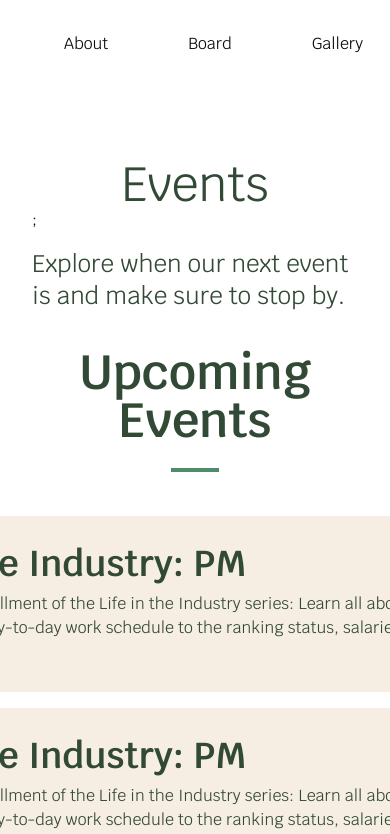
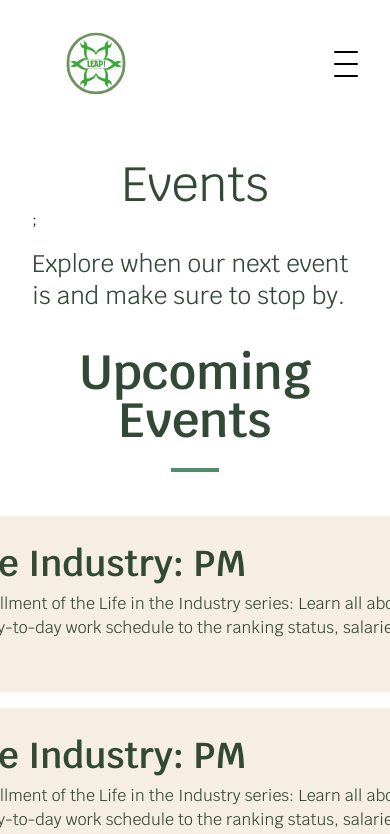
Before and after one commit to acm-ucr/leap-website, a Next.js app: page /events in a window 390 px wide. Shown: the top 834 px of the page. Built offline with nearby package versions, Linux system fonts and the light colour scheme.

Commit message:
added mobile responsiveness to navbar. Issue with toggling menu back to closed

```diff
--- a/package.json
+++ b/package.json
@@ -19,6 +19,7 @@
     "clsx": "^2.1.1",
     "embla-carousel-react": "^8.5.2",
     "lucide-react": "^0.417.0",
+    "motion": "^12.4.2",
     "next": "~14.2.10",
     "react": "~18.3.1",
     "react-dom": "~18.3.1",
--- a/src/components/Navbar.tsx
+++ b/src/components/Navbar.tsx
@@ -1,25 +1,173 @@
+"use client";
 import ucr_leap_logo from "../public/ucr_leap_logo.svg";
 import { navigations } from "@/data/navbar";
 import Link from "next/link";
 import Image from "next/image";
+import { useState, useRef, useEffect } from "react";
+import { motion } from "motion/react";
 
 const Navbar = () => {
+  const [isOpen, setIsOpen] = useState(false);
+  const containerRef = useRef<HTMLDivElement>(null);
+  const { height } = useDimensions(containerRef);
+
+  const handleClick = () => {
+    setIsOpen(!isOpen);
+    console.log(!isOpen);
+  };
+
+  const closeMenu = () => {
+    setIsOpen(false);
+  };
+
+  useEffect(() => {
+    const handleClickOutside = (event: MouseEvent) => {
+      if (!containerRef.current?.contains(event.target as Node)) {
+        setIsOpen(false);
+      }
+    };
+
+    if (isOpen) {
+      document.addEventListener("mousedown", handleClickOutside);
+    } else {
+      document.removeEventListener("mousedown", handleClickOutside);
+    }
+
+    return () => {
+      document.removeEventListener("mousedown", handleClickOutside);
+    };
+  }, [isOpen]);
+
   return (
     <div className="absolute z-10 flex w-full flex-row items-center justify-between bg-transparent p-8">
+      {/* Logo */}
       <div className="pl-8">
         <Link href="/">
           <Image src={ucr_leap_logo} alt="leap navbar logo" className="w-16" />
         </Link>
       </div>
-      <div className="flex flex-row gap-20 pr-12">
+
+      {/* Desktop Nav */}
+      <div className="hidden flex-row gap-20 pr-12 lg:flex">
         {navigations.map((navigation, index) => (
           <Link href={navigation.link} key={index} className="font-leap">
             {navigation.name}
           </Link>
         ))}
       </div>
+
+      {/* Hamburger -> X animation */}
+      <button
+        onClick={handleClick}
+        className="pointer-events-auto relative z-20 flex flex-col items-center justify-center lg:hidden"
+      >
+        <span
+          className={`my-1 block h-0.5 w-6 rounded-sm transition-all duration-300 ease-out ${
+            isOpen
+              ? "translate-y-2.5 rotate-45 bg-white"
+              : "-translate-y-0.5 bg-black"
+          }`}
+        ></span>
+        <span
+          className={`my-1 block h-0.5 w-6 rounded-sm transition-all duration-300 ease-out ${
+            isOpen ? "opacity-0" : "bg-black opacity-100"
+          }`}
+        ></span>
+        <span
+          className={`my-1 block h-0.5 w-6 rounded-sm transition-all duration-300 ease-out ${
+            isOpen
+              ? "-translate-y-2.5 -rotate-45 bg-white"
+              : "translate-y-0.5 bg-black"
+          }`}
+        ></span>
+      </button>
+
+      {/* Mobile Nav */}
+      <motion.div
+        initial="false"
+        animate={isOpen ? "open" : "closed"}
+        exit="closed"
+        ref={containerRef}
+        className="absolute left-0 top-0 flex h-[40vh] w-full flex-col items-center justify-center bg-leap-dark-green shadow-lg lg:hidden"
+        variants={sidebarVariants}
+      >
+        <motion.ul className="list-none space-y-6 text-2xl text-white">
+          {navigations.map((navigation, index) => (
+            <motion.li
+              key={index}
+              variants={itemVariants}
+              initial="closed"
+              animate="open"
+              whileHover={{ scale: 1.1 }}
+              whileTap={{ scale: 0.95 }}
+            >
+              <Link href={navigation.link} onClick={closeMenu}>
+                {navigation.name}
+              </Link>
+            </motion.li>
+          ))}
+        </motion.ul>
+      </motion.div>
     </div>
   );
 };
 
+// Sidebar Animation
+const sidebarVariants = {
+  open: {
+    y: 0,
+    opacity: 1,
+    transition: {
+      type: "spring",
+      stiffness: 100,
+      damping: 20,
+    },
+  },
+  closed: {
+    y: "-100%",
+    opacity: 0,
+    transition: {
+      type: "spring",
+      stiffness: 400,
+      damping: 40,
+    },
+  },
+};
+
+// Menu Item Animation
+const itemVariants = {
+  open: (index: number) => ({
+    y: 0,
+    opacity: 1,
+    transition: {
+      delay: index * 1,
+      type: "spring",
+      stiffness: 100,
+      damping: 15,
+    },
+  }),
+  closed: {
+    y: -50,
+    opacity: 0,
+    transition: {
+      type: "spring",
+      stiffness: 100,
+      damping: 15,
+    },
+  },
+};
+
+const useDimensions = (ref: React.RefObject<HTMLDivElement | null>) => {
+  const dimensions = useRef({ width: 0, height: 0 });
+
+  useEffect(() => {
+    if (ref.current) {
+      dimensions.current.width = ref.current.offsetWidth;
+      dimensions.current.height = ref.current.offsetHeight;
+    }
+  }, [ref]);
+
+  return dimensions.current;
+};
+
 export default Navbar;
```
Also changed, not shown: 1 other file (tests, documents, lock files or other folders).
